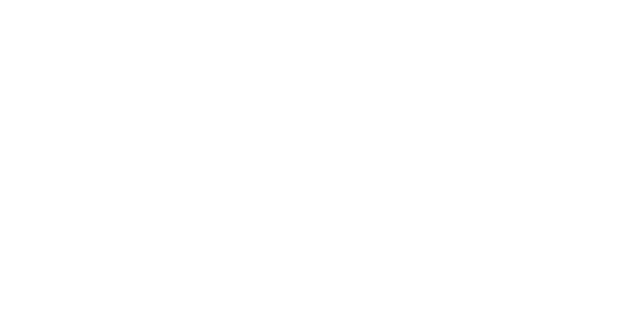
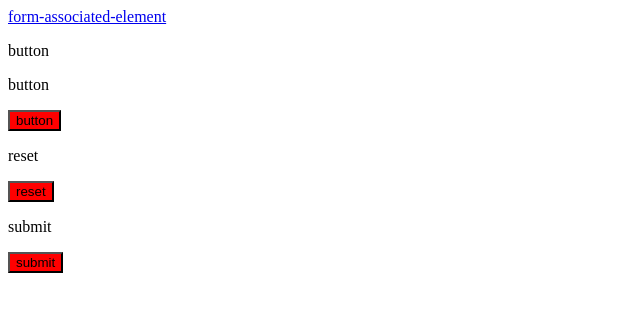
Before and after one commit to tyankatsu0105/formreset.css, a website: page sandbox/index.html in a window 1280 px wide. Shown: the whole page, without its empty margins (0-640 px from the left). Drawn offline with nearby package versions, Linux system fonts and the light colour scheme; files that its build step writes are made by us from their sources.

Commit message:
chore: imp sandbox

```diff
--- a/sandbox/index.html
+++ b/sandbox/index.html
@@ -8,5 +8,30 @@
 
     <link rel="stylesheet" href="../dist/formreset.css" />
   </head>
-  <body></body>
+  <body>
+    <a
+      href="https://html.spec.whatwg.org/multipage/forms.html#form-associated-element"
+      >form-associated-element</a
+    >
+
+    <div>
+      <p>button</p>
+
+      <div>
+        <p>button</p>
+
+        <button type="button">button</button>
+      </div>
+      <div>
+        <p>reset</p>
+
+        <button type="reset">reset</button>
+      </div>
+      <div>
+        <p>submit</p>
+
+        <button type="submit">submit</button>
+      </div>
+    </div>
+  </body>
 </html>
--- a/src/formreset.scss
+++ b/src/formreset.scss
@@ -1,9 +1,24 @@
-a {
-  text-decoration: none;
-  color: red;
-  border-top: 1px solid #000;
+// strongly influenced by　https://gist.github.com/anthonyshort/552543
 
-  p {
-    font-size: 20px;
-  }
+/*--------------------------------
+
+formreset.css
+
+Support tags: (https://html.spec.whatwg.org/multipage/forms.html#categories)
+- [ ] button
+- [ ] fieldset
+- [ ] input
+- [ ] object
+- [ ] output
+- [ ] select
+- [ ] textarea
+- [ ] img
+- [ ] meter
+- [ ] progress
+- [ ] label
+
+------------------------------------*/
+
+button {
+  background-color: red;
 }
```
Also changed, not shown: package.json (+7 -3 lines), 1 other file.
